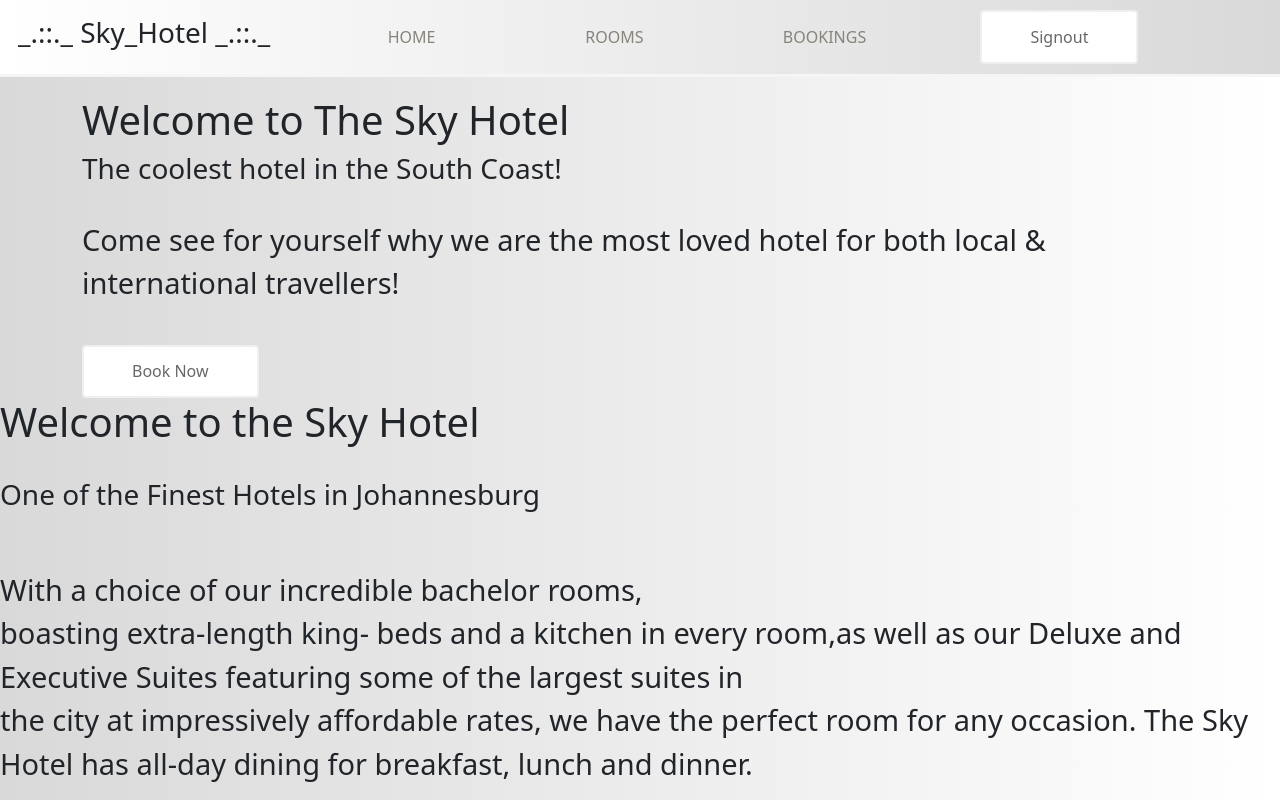
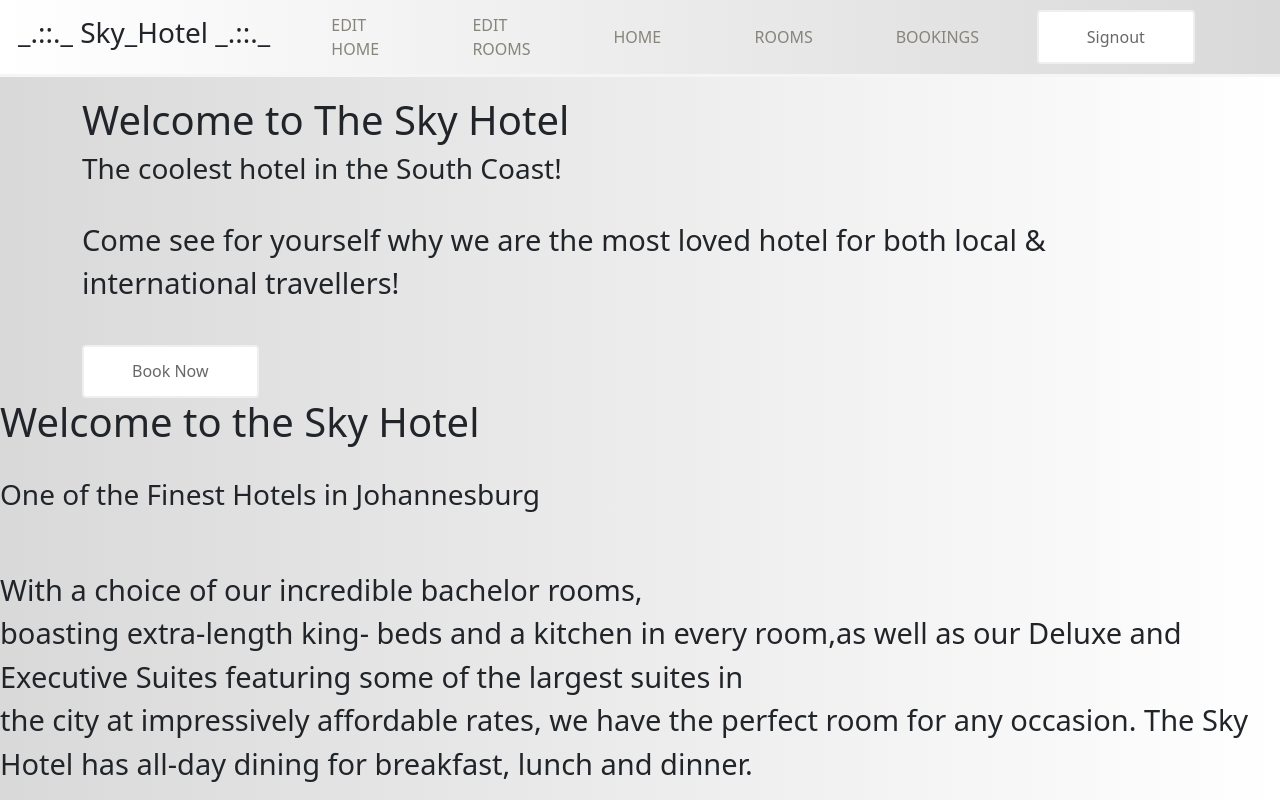
Before and after one commit to Marco20S/hotel, a React (Create React App) app: page / in a window 1280 px wide. Shown: the top 800 px of the page. Built offline with nearby package versions, Linux system fonts and the light colour scheme.

Commit message:
fixing customer hotel booking

```diff
--- a/src/components/navbar.js
+++ b/src/components/navbar.js
@@ -52,8 +52,8 @@ export default function Navbar() {
 			<nav className='navMenu'>
 				<h3>_.::._ Sky_Hotel _.::._</h3>
 
-				{userRole === "admin" && <Link to='/editHome' className='admin'> Edit Home  </Link>} {/* //admin only */}
-				{userRole === "admin" &&<Link to='/EditRoom' className='admin'> Edit Rooms </Link>}
+				{ <Link to='/editHome' className='admin'> Edit Home  </Link>} {/* //admin only */}
+				{<Link to='/EditRoom' className='admin'> Edit Rooms </Link>}
 				<Link to='/' className='all'> Home  </Link>
 				<Link to='/Rooms' className='all'> Rooms  </Link>
 				<Link to='/bookings' className='all'> Bookings  </Link>
```
